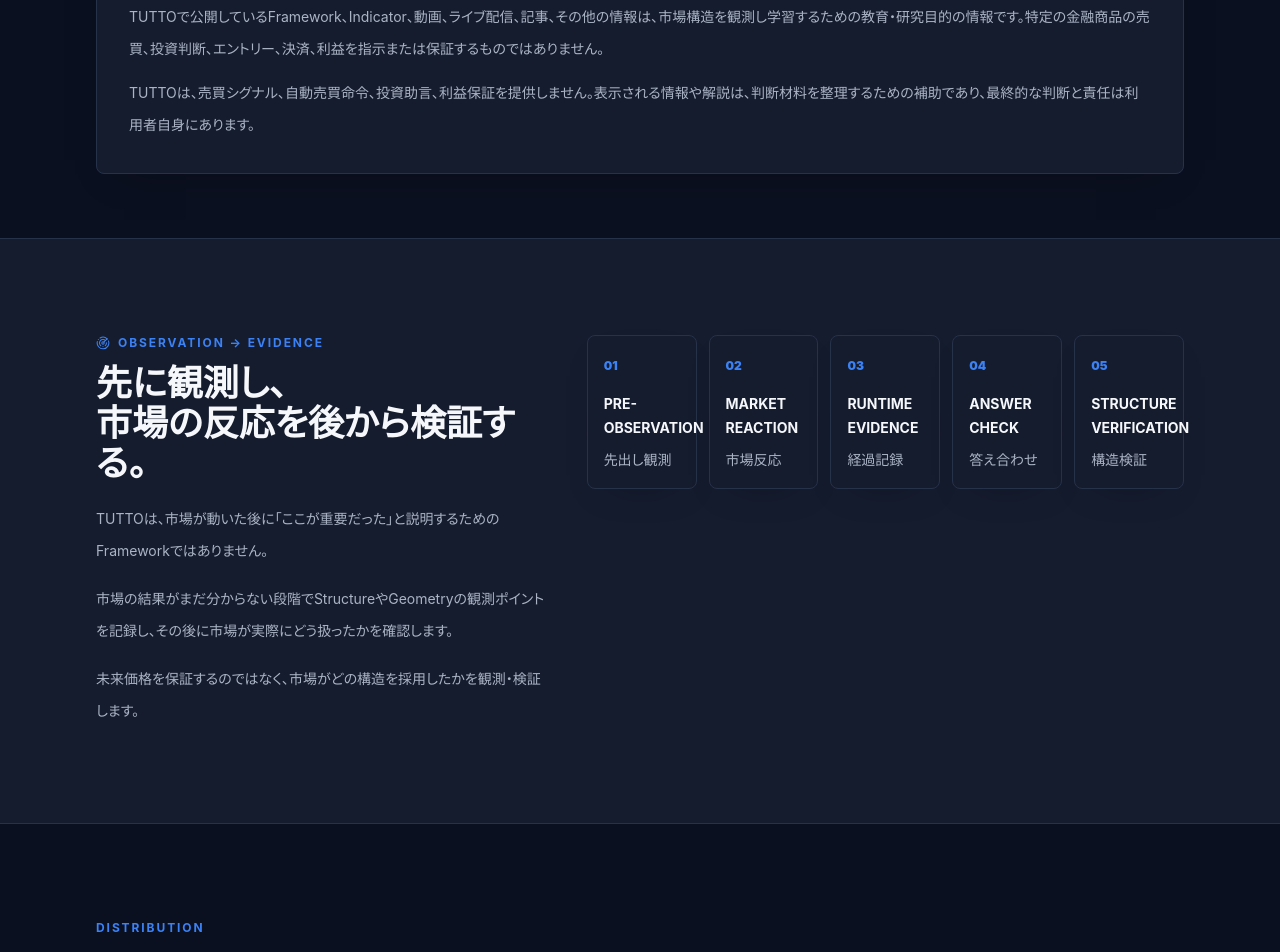
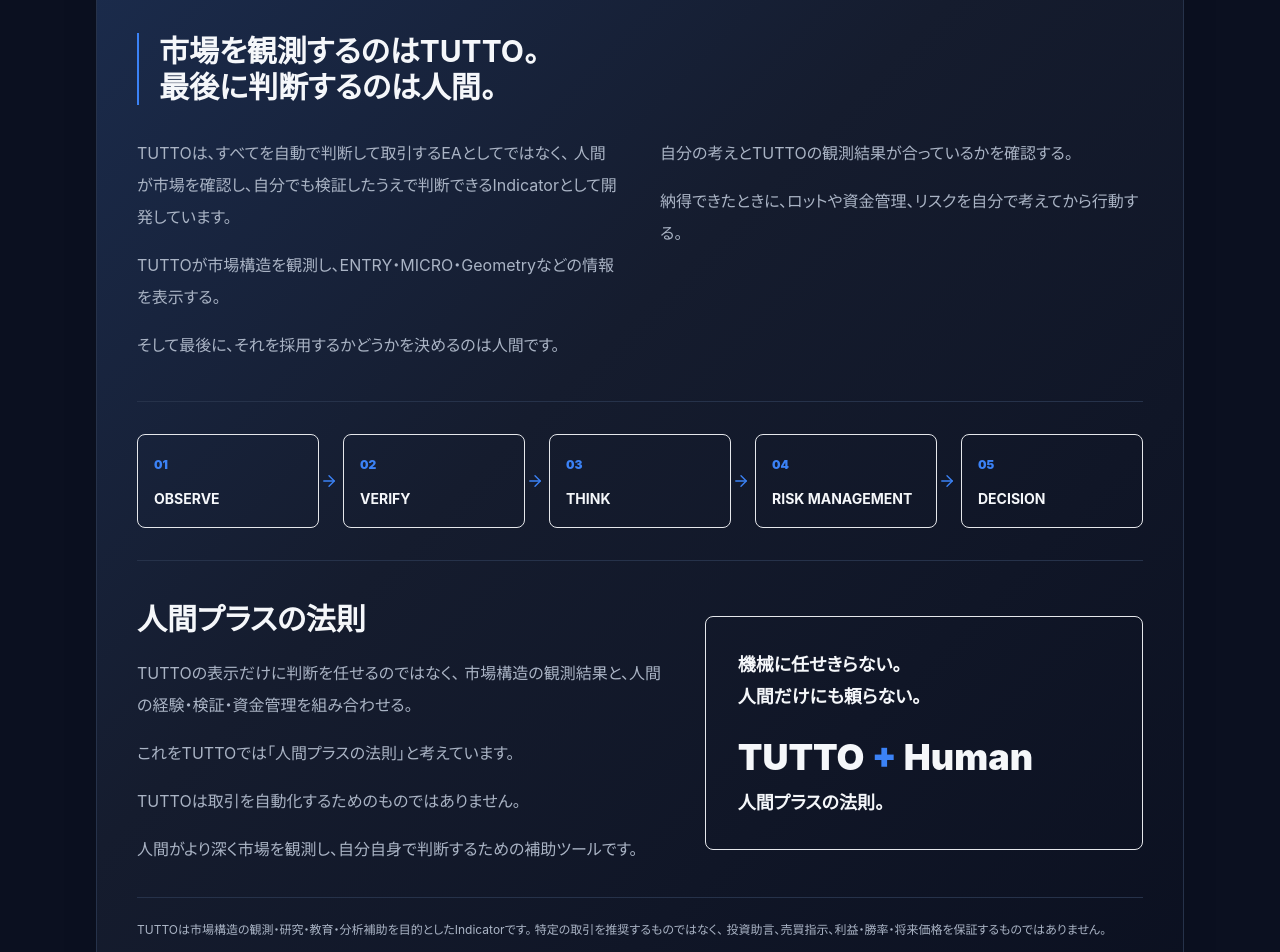
Before and after one commit to richfulllife923-ux/fx-education-site, a Next.js app: page / in a window 1280 px wide. Shown: the part 1600-2552 px from the top of the page. Built offline with nearby package versions, Linux system fonts and the light colour scheme.

Commit message:
Add TUTTO + Human homepage section

```diff
--- a/app/page.tsx
+++ b/app/page.tsx
@@ -167,6 +167,88 @@
         </div>
       </section>
 
+      <section className="container-page pb-16 sm:pb-24" aria-labelledby="tutto-human-heading">
+        <div className="card border-primary/60 bg-[linear-gradient(135deg,rgba(59,130,246,0.16),rgba(21,28,46,0.88)_44%,rgba(11,16,32,0.96))] p-6 sm:p-8 lg:p-10">
+          <p className="eyebrow">TUTTO + HUMAN</p>
+          <h2 id="tutto-human-heading" className="text-3xl font-bold leading-snug text-text-primary sm:text-4xl">
+            なぜEAではなく、Indicatorなのか
+          </h2>
+          <p className="mt-8 border-l-2 border-primary pl-5 text-2xl font-bold leading-relaxed text-text-primary sm:text-3xl">
+            市場を観測するのはTUTTO。<br />
+            最後に判断するのは人間。
+          </p>
+          <div className="mt-8 grid gap-6 text-base leading-8 text-text-secondary lg:grid-cols-2 lg:gap-10">
+            <div className="space-y-4">
+              <p>
+                TUTTOは、すべてを自動で判断して取引するEAとしてではなく、
+                人間が市場を確認し、自分でも検証したうえで判断できるIndicatorとして開発しています。
+              </p>
+              <p>
+                TUTTOが市場構造を観測し、ENTRY・MICRO・Geometryなどの情報を表示する。
+              </p>
+              <p>
+                そして最後に、それを採用するかどうかを決めるのは人間です。
+              </p>
+            </div>
+            <div className="space-y-4">
+              <p>
+                自分の考えとTUTTOの観測結果が合っているかを確認する。
+              </p>
+              <p>
+                納得できたときに、ロットや資金管理、リスクを自分で考えてから行動する。
+              </p>
+            </div>
+          </div>
+
+          <ol aria-label="観測から人間の最終判断までの流れ" className="my-10 grid grid-cols-1 gap-8 border-y border-border py-8 lg:grid-cols-5 lg:gap-6">
+            {["OBSERVE", "VERIFY", "THINK", "RISK MANAGEMENT", "DECISION"].map((step, index) => (
+              <li key={step} className="relative min-w-0 rounded-card border border-primary/40 bg-background/55 p-4">
+                <span className="font-display text-xs font-black text-primary">0{index + 1}</span>
+                <p className="mt-3 font-display text-sm font-bold leading-6 text-text-primary">{step}</p>
+                {index < 4 && (
+                  <ArrowRight size={18} strokeWidth={1.8} aria-hidden="true" className="absolute -bottom-6 left-1/2 -translate-x-1/2 rotate-90 text-primary lg:-right-5 lg:bottom-auto lg:left-auto lg:top-1/2 lg:-translate-y-1/2 lg:translate-x-0 lg:rotate-0" />
+                )}
+              </li>
+            ))}
+          </ol>
+
+          <div className="grid gap-8 lg:grid-cols-[1.1fr_0.9fr] lg:items-center">
+            <div>
+              <h3 className="text-2xl font-bold text-text-primary sm:text-3xl">人間プラスの法則</h3>
+              <div className="mt-5 space-y-4 text-base leading-8 text-text-secondary">
+                <p>
+                  TUTTOの表示だけに判断を任せるのではなく、
+                  市場構造の観測結果と、人間の経験・検証・資金管理を組み合わせる。
+                </p>
+                <p>
+                  これをTUTTOでは「人間プラスの法則」と考えています。
+                </p>
+                <p>
+                  TUTTOは取引を自動化するためのものではありません。
+                </p>
+                <p>
+                  人間がより深く市場を観測し、自分自身で判断するための補助ツールです。
+                </p>
+              </div>
+            </div>
+            <div className="rounded-card border border-primary/40 bg-background/55 p-6 sm:p-8">
+              <p className="text-lg font-semibold leading-8 text-text-primary">
+                機械に任せきらない。<br />
+                人間だけにも頼らない。
+              </p>
+              <p className="mt-6 font-display text-3xl font-black text-text-primary sm:text-4xl">
+                TUTTO <span className="text-primary">+</span> Human
+              </p>
+              <p className="mt-3 text-lg font-bold text-text-primary">人間プラスの法則。</p>
+            </div>
+          </div>
+          <p className="mt-8 border-t border-border pt-5 text-xs leading-6 text-text-secondary">
+            TUTTOは市場構造の観測・研究・教育・分析補助を目的としたIndicatorです。
+            特定の取引を推奨するものではなく、
+            投資助言、売買指示、利益・勝率・将来価格を保証するものではありません。
+          </p>
+        </div>
+      </section>
       <section className="container-page pb-12 sm:pb-16">
         <div className="card border-primary p-6 sm:p-8">
           <p className="eyebrow"><ShieldCheck size={14} strokeWidth={1.8} /> Important Notice</p>
```
